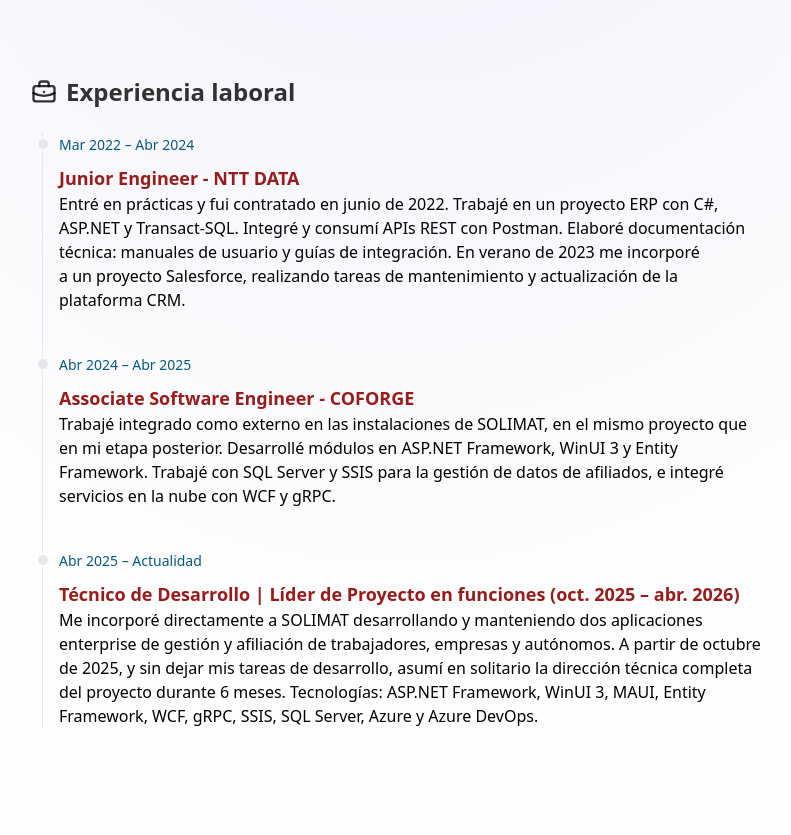
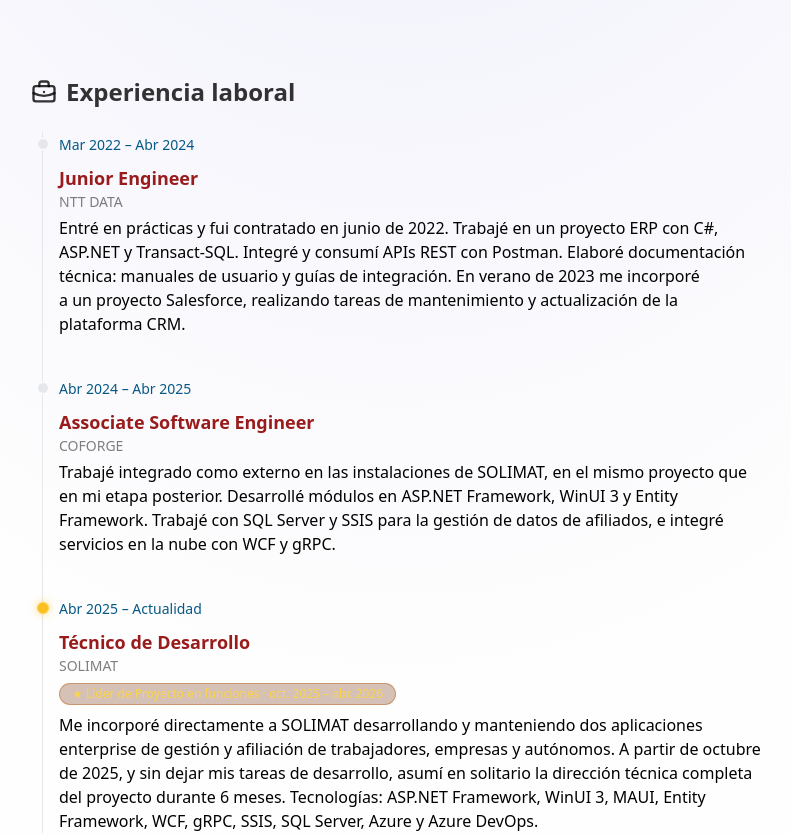
Before and after one commit to jmanzani/porfolio-next, a Next.js app: page / in a window 1280 px wide. Shown: the part 580-1415 px from the top of the page, without its empty margins (240-1031 px from the left). Built offline with nearby package versions, Linux system fonts and the light colour scheme.

Commit message:
feat: update Experience data with company, isActive and leadershipBadge fields

```diff
--- a/src/components/Experience.js
+++ b/src/components/Experience.js
@@ -1,33 +1,42 @@
 
 import ExperienceItem from "./ExperienceItem";
+
 export default function Experience() {
   const experiences = [
     {
       date: "Mar 2022 – Abr 2024",
-      title: "Junior Engineer - NTT DATA",
-      description: "Entré en prácticas y fui contratado en junio de 2022. Trabajé en un proyecto ERP con C#, ASP.NET y Transact-SQL. Integré y consumí APIs REST con Postman. Elaboré documentación técnica: manuales de usuario y guías de integración. En verano de 2023 me incorporé a un proyecto Salesforce, realizando tareas de mantenimiento y actualización de la plataforma CRM."
+      title: "Junior Engineer",
+      company: "NTT DATA",
+      description:
+        "Entré en prácticas y fui contratado en junio de 2022. Trabajé en un proyecto ERP con C#, ASP.NET y Transact-SQL. Integré y consumí APIs REST con Postman. Elaboré documentación técnica: manuales de usuario y guías de integración. En verano de 2023 me incorporé a un proyecto Salesforce, realizando tareas de mantenimiento y actualización de la plataforma CRM.",
+      isActive: false,
     },
     {
       date: "Abr 2024 – Abr 2025",
-      title: "Associate Software Engineer - COFORGE",
-      description: "Trabajé integrado como externo en las instalaciones de SOLIMAT, en el mismo proyecto que en mi etapa posterior. Desarrollé módulos en ASP.NET Framework, WinUI 3 y Entity Framework. Trabajé con SQL Server y SSIS para la gestión de datos de afiliados, e integré servicios en la nube con WCF y gRPC."
+      title: "Associate Software Engineer",
+      company: "COFORGE",
+      description:
+        "Trabajé integrado como externo en las instalaciones de SOLIMAT, en el mismo proyecto que en mi etapa posterior. Desarrollé módulos en ASP.NET Framework, WinUI 3 y Entity Framework. Trabajé con SQL Server y SSIS para la gestión de datos de afiliados, e integré servicios en la nube con WCF y gRPC.",
+      isActive: false,
     },
     {
       date: "Abr 2025 – Actualidad",
-      title: "Técnico de Desarrollo | Líder de Proyecto en funciones (oct. 2025 – abr. 2026)",
-      description: "Me incorporé directamente a SOLIMAT desarrollando y manteniendo dos aplicaciones enterprise de gestión y afiliación de trabajadores, empresas y autónomos. A partir de octubre de 2025, y sin dejar mis tareas de desarrollo, asumí en solitario la dirección técnica completa del proyecto durante 6 meses. Tecnologías: ASP.NET Framework, WinUI 3, MAUI, Entity Framework, WCF, gRPC, SSIS, SQL Server, Azure y Azure DevOps."
-    }
-  ]
-  return(
+      title: "Técnico de Desarrollo",
+      company: "SOLIMAT",
+      leadershipBadge: "Líder de Proyecto en funciones · oct. 2025 – abr. 2026",
+      description:
+        "Me incorporé directamente a SOLIMAT desarrollando y manteniendo dos aplicaciones enterprise de gestión y afiliación de trabajadores, empresas y autónomos. A partir de octubre de 2025, y sin dejar mis tareas de desarrollo, asumí en solitario la dirección técnica completa del proyecto durante 6 meses. Tecnologías: ASP.NET Framework, WinUI 3, MAUI, Entity Framework, WCF, gRPC, SSIS, SQL Server, Azure y Azure DevOps.",
+      isActive: true,
+    },
+  ];
+
+  return (
     <ol className="relative border-s border-gray-200 dark:border-gray-700 ml-3">
-      {
-        experiences.map(experience => (
-
-          <li className="mb-10 ms-4">
-            <ExperienceItem {...experience} />
-          </li>
-        ))
-      }
+      {experiences.map((experience) => (
+        <li key={experience.company} className="mb-10 ms-4">
+          <ExperienceItem {...experience} />
+        </li>
+      ))}
     </ol>
-  )
+  );
 }
```
